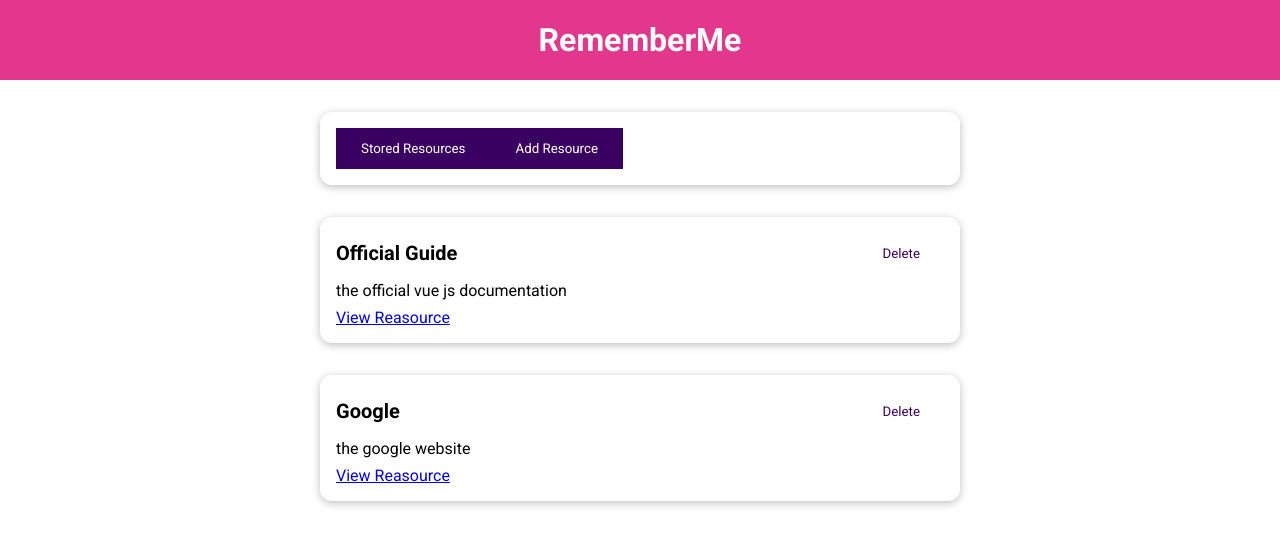
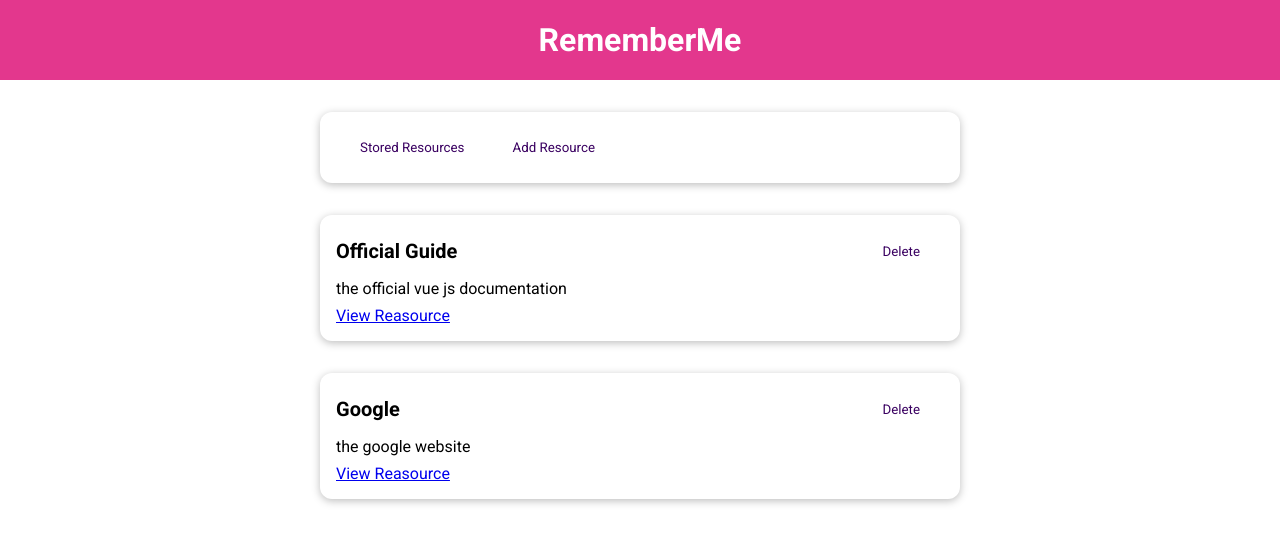
Before and after one commit to norhanreda/LearningResources, a Vue app: page / in a window 1280 px wide. Shown: the top 546 px of the page. Built offline with nearby package versions, Linux system fonts and the light colour scheme.

Commit message:
adding form

```diff
--- a/src/components/learn/TheResources.vue
+++ b/src/components/learn/TheResources.vue
@@ -1,8 +1,8 @@
 <template>
     <base-card>
-        <base-button @click="setSelectedTab('stored-resources')">Stored Resources
+        <base-button @click="setSelectedTab('stored-resources')" :mode="StoredButton">Stored Resources
         </base-button>
-        <base-button @click="setSelectedTab('add-resource')">Add Resource
+        <base-button @click="setSelectedTab('add-resource')" :mode="AddButton">Add Resource
         </base-button>
     </base-card>
 
@@ -51,6 +51,16 @@ export default {
             this.selectedTab = tab;
         },
     },
+    computed:{
+    StoredButton (){
+   return this.setSelectedTab==='stored-resources' ? null:'flat';
+    },
+    AddButton()
+    {
+     return this.setSelectedTab==='add-resource' ? null:'flat';
+    },
+
+    },
 
 
 };
```
